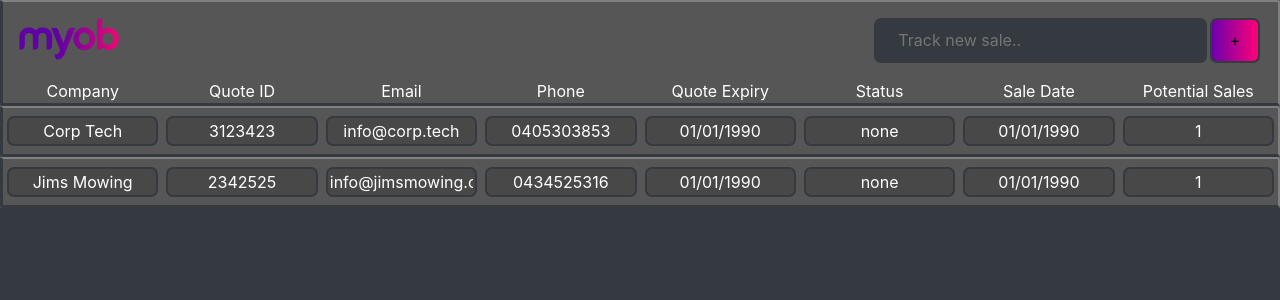
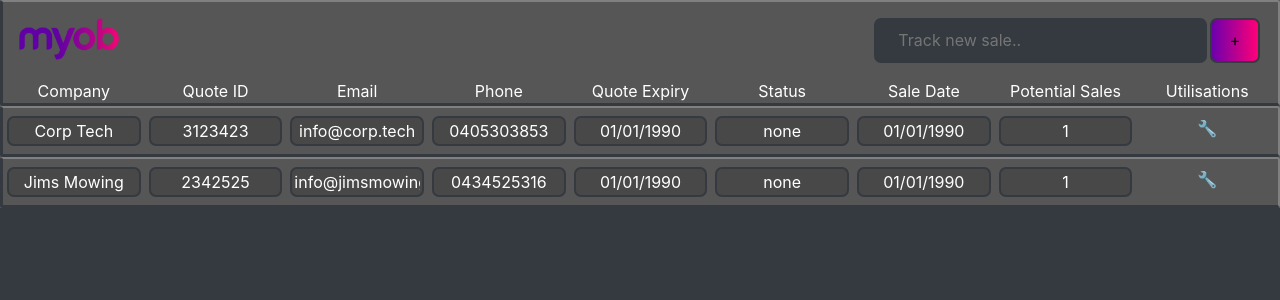
Before and after one commit to DaniBedz/myob-sales-tracker, a React (Create React App) app: page / in a window 1280 px wide. Shown: the top 300 px of the page. Built offline with nearby package versions, Linux system fonts and the light colour scheme.

Commit message:
Add utilisations column

```diff
--- a/src/components/ColumnHeaders/ColumnHeaders.js
+++ b/src/components/ColumnHeaders/ColumnHeaders.js
@@ -11,6 +11,7 @@
       <div className="col" style={ columnStyles }>Status</div>
       <div className="col" style={ columnStyles }>Sale Date</div>
       <div className="col" style={ columnStyles }>Potential Sales</div>
+      <div className="col" style={ columnStyles }>Utilisations</div>
     </div>
   );
 };
--- a/src/components/Task.js
+++ b/src/components/Task.js
@@ -9,7 +9,7 @@
   const [status, setStatus] = useState(props.taskInfo.status);
   const [saleDate, setSaleDate] = useState(props.taskInfo.saleDate);
   const [potentialSales, setPotentialSales] = useState(props.taskInfo.potentialSales);
-  // const [utilisations, setUtilisations] = useState(props.taskInfo.utilisations);
+  const [utilisations, setUtilisations] = useState(props.taskInfo.utilisations);
 
 
   return (
@@ -38,6 +38,9 @@
       <div className='col'>
         <input id={`poentialSales${props.taskInfo.taskId}`} style={ inputStyles } type="text" placeholder="Potential Sales" onChange={ handleChange } value={ potentialSales }></input>
       </div>
+      <div className='col' style={ utilisationStyles }>
+        <span>'🔧' </span>
+      </div>
     </div>
   );
 
@@ -50,6 +53,7 @@
     if (e.target.id.includes('status')) setStatus(e.target.value);
     if (e.target.id.includes('saleDate')) setSaleDate(e.target.value);
     if (e.target.id.includes('potentialSales')) setPotentialSales(e.target.value);
+    if (e.target.id.includes('utilisations')) setUtilisations(e.target.value);
   }
 };
 
@@ -75,4 +79,10 @@
   textAlign: 'center',
 }
 
+const utilisationStyles = {
+  width: '100%',
+  textAlign: 'center',
+  color: '#565656',
+}
+
 export default Task;
```
